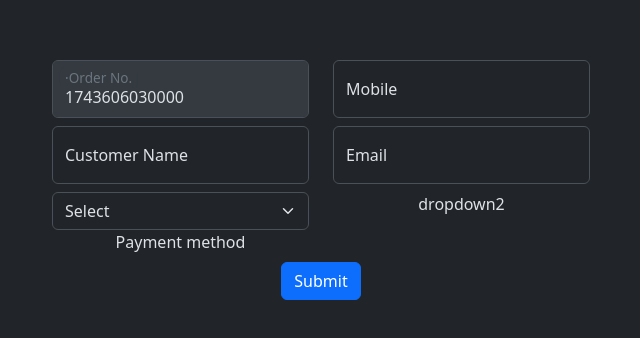
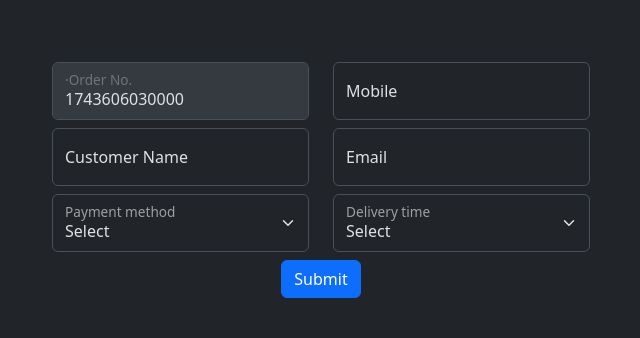
Before and after one commit to carlosjtandem/TS-and-React, a React (Vite) app in the folder food-delivey-form/: page / in a window 1280 px wide. Shown: the part 220-558 px from the top of the page, without its empty margins (319-959 px from the left). Built offline with nearby package versions, Linux system fonts and the light colour scheme.

Commit message:
Added select reusable component

```diff
--- a/food-delivey-form/src/FoodDeliveryForm.tsx
+++ b/food-delivey-form/src/FoodDeliveryForm.tsx
@@ -1,5 +1,7 @@
-import { Form, useForm } from "react-hook-form";
+import { useForm } from "react-hook-form";
 import { TextField } from "./controls/TextField";
+import { Select } from "./controls/Select";
+import { SelectOptionType } from "./types";
 
 type FoodDeliveryFormType = {
   costumerName: string;
@@ -9,6 +11,19 @@ type FoodDeliveryFormType = {
   paymentMethod: string;
   deliveryIn: number;
 };
+
+const paymentsOptions: SelectOptionType[] = [
+  { value: "", text: "Select" },
+  { value: "online", text: "Paid online" },
+  { value: "COD", text: "Cash on delivery" },
+];
+
+const deliveryInOptions: SelectOptionType[] = [
+  { value: 0, text: "Select" },
+  { value: 30, text: "30 minutes" }, // In this case the value is a number, so I have to define the type of the value in the SelectOptionType
+  { value: 60, text: "1 hour" },
+  { value: 120, text: "2 hours" },
+];
 
 export default function FoodDeliveryForm() {
   const {
@@ -94,20 +109,28 @@ export default function FoodDeliveryForm() {
       </div>
       <div className="row mb-2">
         <div className="col">
-          <select
-            className="form-select"
+          <Select
+            label="Payment method"
+            options={paymentsOptions}
             {...register("paymentMethod", {
-              required: "paymentMethod is required",
+              required: "This field is required",
             })}
-          >
-            <option value="">Select</option>
-            <option value="online">Paid online</option>
-            <option value="COD">Cash on delivery</option>
-          </select>
-          <label>Payment method</label>
+            error={errors.paymentMethod}
+          />
         </div>
-        <div className="col">dropdown2</div>
+
+        <div className="col">
+          <Select
+            label="Delivery time"
+            options={deliveryInOptions}
+            {...register("deliveryIn", {
+              required: "This field is required",
+            })}
+            error={errors.deliveryIn}
+          />
+        </div>
       </div>
+
       <button type="submit" className="btn btn-primary">
         Submit
       </button>
--- a/food-delivey-form/src/controls/Select.tsx
+++ b/food-delivey-form/src/controls/Select.tsx
@@ -1,18 +1,33 @@
 import { ForwardedRef, forwardRef } from "react";
 import { FieldError } from "react-hook-form";
+import { SelectOptionType } from "../types";
 
-type SelectFieldProps = React.SelectHTMLAttributes<HTMLSelectElement> & {  // I got this information from the definition of the select
+type SelectFieldProps = React.SelectHTMLAttributes<HTMLSelectElement> & {
+  // I got this information from the definition of the select
   label: string;
   error: FieldError | undefined;
+  options: SelectOptionType[];
 };
 
 export const Select = forwardRef(
   (props: SelectFieldProps, ref: ForwardedRef<HTMLSelectElement>) => {
-    // const { type = "text", className = "", label, error, ...other } = props;  // We are defining that type text is the default
+    const { className = "", label, options, error, ...other } = props;
 
     return (
       <div className="form-floating">
-       test
+        <select
+          className={`form-select ${className}`} //to add another classes, default is form-select
+          ref={ref}
+          {...other}
+        >
+          {options.map((x, index) => (
+            <option key={index} value={typeof x == "string" ? x : x.value}>
+              {typeof x == "string" ? x : x.text}
+            </option>
+          ))}
+        </select>
+        <label>{label}</label>
+        {error && <div className="error-feedback">{error.message}</div>}
       </div>
     );
   }
--- /dev/null
+++ b/food-delivey-form/src/types/index.ts
@@ -0,0 +1,3 @@
+export type SelectOptionType =
+  | { value: string; text: string }
+  | { value: number; text: string }; // I can use string or number as value, so I have to define the type of the value in the SelectOptionType
```
